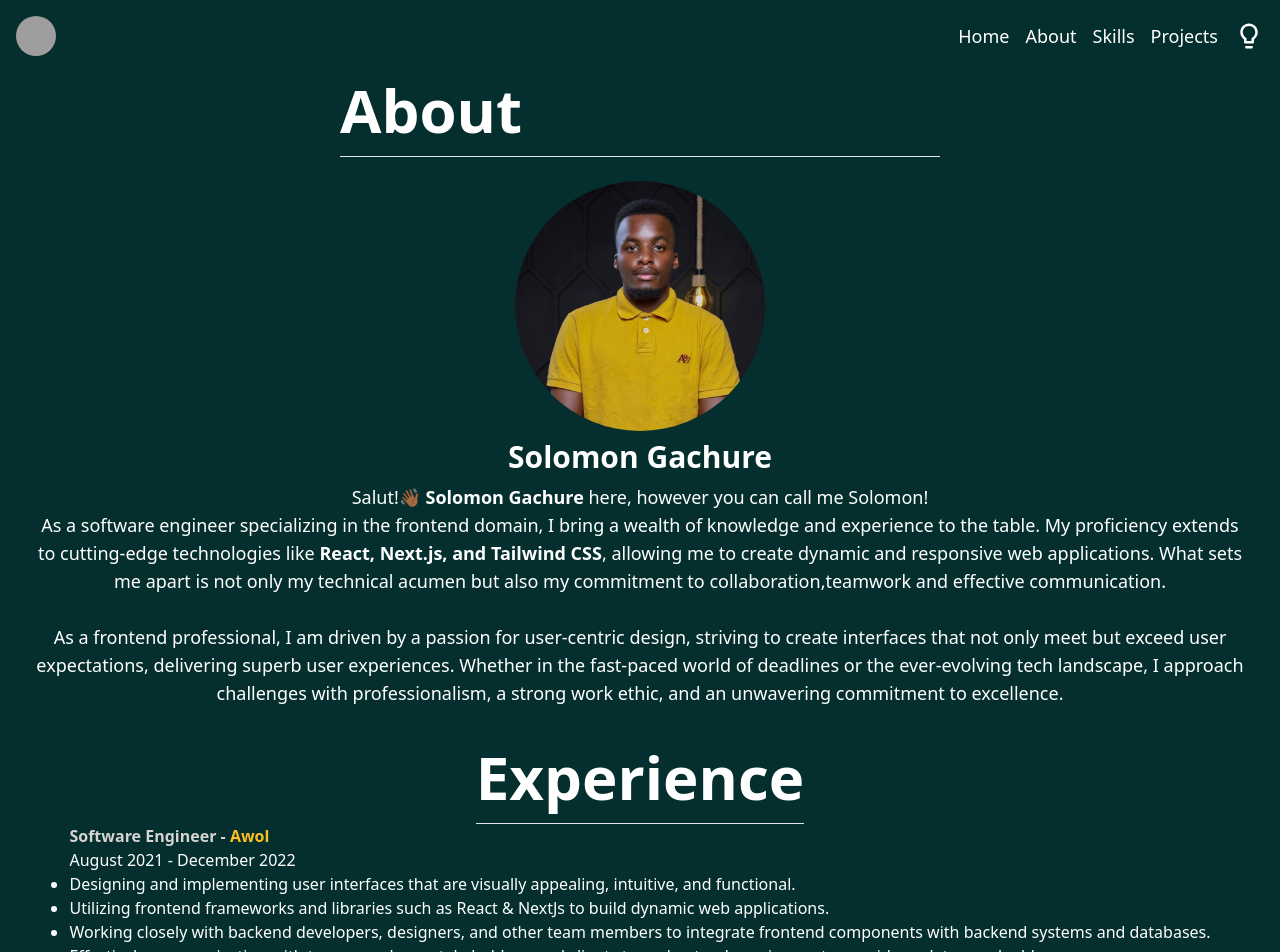
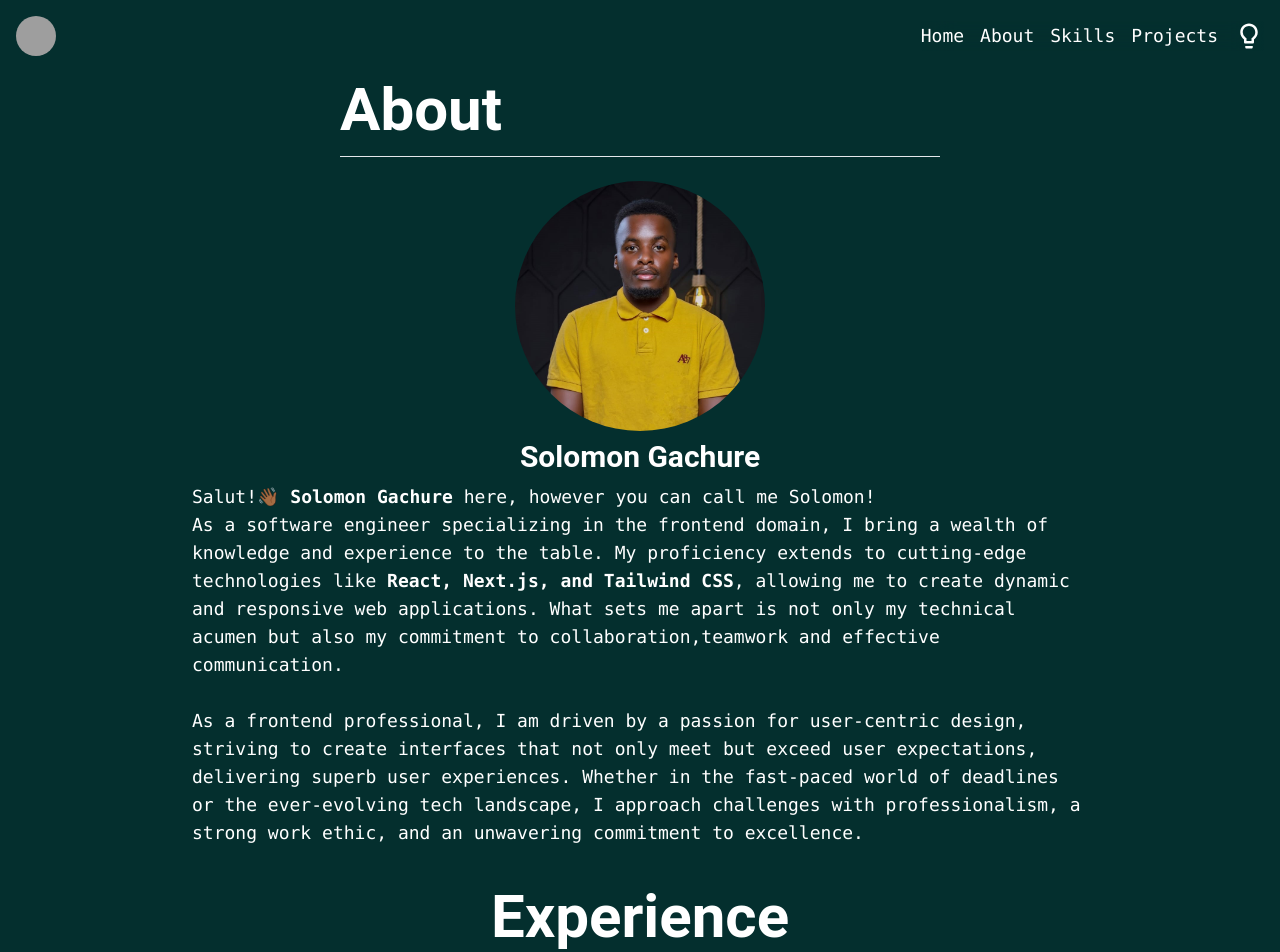
Before and after one commit to Solomon-Gachure/gachureportfolio, a React (Create React App) app: page /about in a window 1280 px wide. Shown: the top 952 px of the page. Built offline with nearby package versions, Linux system fonts and the light colour scheme; grey boxes are pictures that could not be loaded.

Commit message:
Addition of dependencies and slight changes

```diff
--- a/package.json
+++ b/package.json
@@ -6,6 +6,7 @@
     "@testing-library/jest-dom": "^5.17.0",
     "@testing-library/react": "^13.4.0",
     "@testing-library/user-event": "^13.5.0",
+    "aos": "^2.3.4",
     "react": "^18.2.0",
     "react-dom": "^18.2.0",
     "react-icons": "^4.12.0",
--- a/src/component/home.js
+++ b/src/component/home.js
@@ -1,9 +1,16 @@
-import React from 'react'
+import React, {useEffect} from 'react'
 import Typewriter from 'typewriter-effect';
 import profile from '../assets/newprofile.png'
 import {FaGithub, FaLinkedin, FaWhatsapp} from 'react-icons/fa6'
 import { HiOutlineMail } from "react-icons/hi";
+import AOS from 'aos'
+import 'aos/dist/aos.css';
 const Home = () => {
+    useEffect(() => {
+    AOS.init({
+        duration: 1000,
+    });
+  }, []);
   const WhatsAppLink = ()=>{
     const number='+254798605270'
     const message="welcome to dee makeup services!"
@@ -18,7 +25,7 @@ const Home = () => {
     "Tec Savvy",
   ];
   return (
-    <div className='h-screen'>
+    <div className='h-screen font-mono'>
         <div className='flex justify-center items-center md:p-4 pt-20   '>
             <div className='border-b  '>
                 <div className='md:w-[350px] md:h-[200px]  w-[200px] h-[100px] rounded-t-full  '>
@@ -29,8 +36,8 @@ const Home = () => {
         </div>
         <div className='flex justify-center items-center gap-8 md:p-8 pt-10'>
             <div className='border p-4 pt-8 md:pt-20 w-[100px] md:w-[200px]'>
-                <h1 className='text-2xl md:text-6xl text-right '>Hello</h1>
-                <h1 className='text-4xl font-bold'>World!</h1>
+                <h1 data-aos="fade-right" className='text-2xl md:text-6xl text-right '>Hello</h1>
+                <h1 data-aos="fade-left" className='text-4xl font-bold'>World!</h1>
             </div>
             <div>
                 <h1 className='text-xl md:text-4xl'>I am Solomon Gachure</h1>
--- a/src/component/navbar.js
+++ b/src/component/navbar.js
@@ -20,7 +20,7 @@ const Navbar = () => {
     }
 
   return (
-    <div className={` w-full h-full ${lightmode? 'bg-white text-black': 'bg-teal-950 text-white'}`}>
+    <div className={`font-mono w-full h-full ${lightmode? 'bg-white text-black': 'bg-teal-950  text-white'}`}>
         <div className='flex justify-between items-center p-4'>
             {/**profile icon */}
             <div className='w-[40px] h-[40px] rounded-full'>
--- a/src/component/projects.js
+++ b/src/component/projects.js
@@ -3,7 +3,7 @@ import dee from '../assets/dee.png'
 import matatu from '../assets/matatu.png'
 const Projects = () => {
   return (
-    <div className='h-full'>
+    <div className='h-full font-mono'>
         <div className='flex justify-center items-center p-2'>
   <h1 className='text-4xl md:text-6xl font-bold border-b w-[600px] pb-4 '>Projects</h1>
 </div>
--- a/src/component/skills.js
+++ b/src/component/skills.js
@@ -2,14 +2,14 @@ import React from 'react'
 
 const Skills = () => {
   return (
-    <div className='h-full w-full'>
+    <div className='h-full w-full font-mono'>
       <div>
         <div className='flex justify-center items-center p-2'>
   <h1 className='text-4xl md:text-6xl font-bold border-b w-[600px] pb-4 '>Skills</h1>
 </div>
 
-<div className='flex flex-col items-center p-2 text-lg'>
-  <p className='text-lg'>Over the years in software development, I have garnered foundational skills and knowledge in technical and also non technical skills as below: </p>
+<div className='flex flex-col items-center p-2 text-lg '>
+  <p className='text-lg max-w-4xl'>Over the years in software development, I have garnered foundational skills and knowledge in technical and also non technical skills as below: </p>
     <div className='p-2 grid grid-cols-2 md:grid-cols-4 gap-4  '>
       <div >
         <div className='border border-gray-400 p-2 rounded-lg' >
--- a/src/pages/about.js
+++ b/src/pages/about.js
@@ -2,7 +2,7 @@ import React from 'react'
 import pic from '../assets/profilepic.jpeg'
 const About = () => {
   return (
-    <div className='p-2 h-full' >
+    <div className='p-2 h-full font-roboto' >
         <div>
 <div className='flex justify-center items-center'>
   <h1 className='text-4xl md:text-6xl font-bold border-b w-[600px] pb-4 '>About</h1>
@@ -16,8 +16,8 @@ const About = () => {
 <div className='p-2'>
   <h1 className='text-3xl font-bold'>Solomon Gachure</h1>
 </div>
-<div>
-  <p className='text-lg text-center'>Salut!👋🏾 <b>Solomon Gachure</b> here, however you can call me Solomon!<br/>
+<div className='flex justify-center items-center max-w-4xl'>
+  <p className='font-mono text-lg '>Salut!👋🏾 <b>Solomon Gachure</b> here, however you can call me Solomon!<br/>
   As a software engineer specializing in the frontend domain, I bring a wealth of knowledge and experience to the table. My proficiency extends to cutting-edge technologies like <b>React, Next.js, and Tailwind CSS</b>, allowing me to create dynamic and responsive web applications.
 
 What sets me apart is not only my technical acumen but also my commitment to collaboration,teamwork and effective communication.<br/>
@@ -31,8 +31,8 @@ As a frontend professional, I am driven by a passion for user-centric design, st
 <div className='flex flex-col justify-center items-center p-4 w-full'>
   <h1 className='text-4xl md:text-6xl font-bold border-b pb-4 '>Experience</h1>
   <div>
-    <div>
-      <h1 className='text-stone-300 font-bold'>Software Engineer - <b className='text-amber-400'>Awol</b></h1>
+    <div className='max-w-4xl'>
+      <h1 className='text-stone-300 font-bold'>Software Engineer Intern - <b className='text-amber-400'>Awol</b></h1>
       <p>August 2021 - December 2022</p>
       <ol className=' list-disc'>
         <li>Designing and implementing user interfaces that are visually appealing, intuitive, and functional.</li>
--- a/tailwind.config.js
+++ b/tailwind.config.js
@@ -4,7 +4,13 @@ module.exports = {
     "./src/**/*.{js,jsx,ts,tsx}",
   ],
   theme: {
-    extend: {},
+    extend: {
+      fontFamily: {
+        mono: ['ui-monospace', 'SFMono-Regular', 'Menlo', 'Monaco', 'Consolas', '"Liberation Mono"', '"Courier New"', 'monospace'],
+        roboto: ['Roboto', 'sans-serif'],
+      arial: ['Arial', 'sans-serif'],
+      },
+    },
   },
   plugins: [],
 }
```
Also changed, not shown: 1 other file (tests, documents, lock files or other folders).
